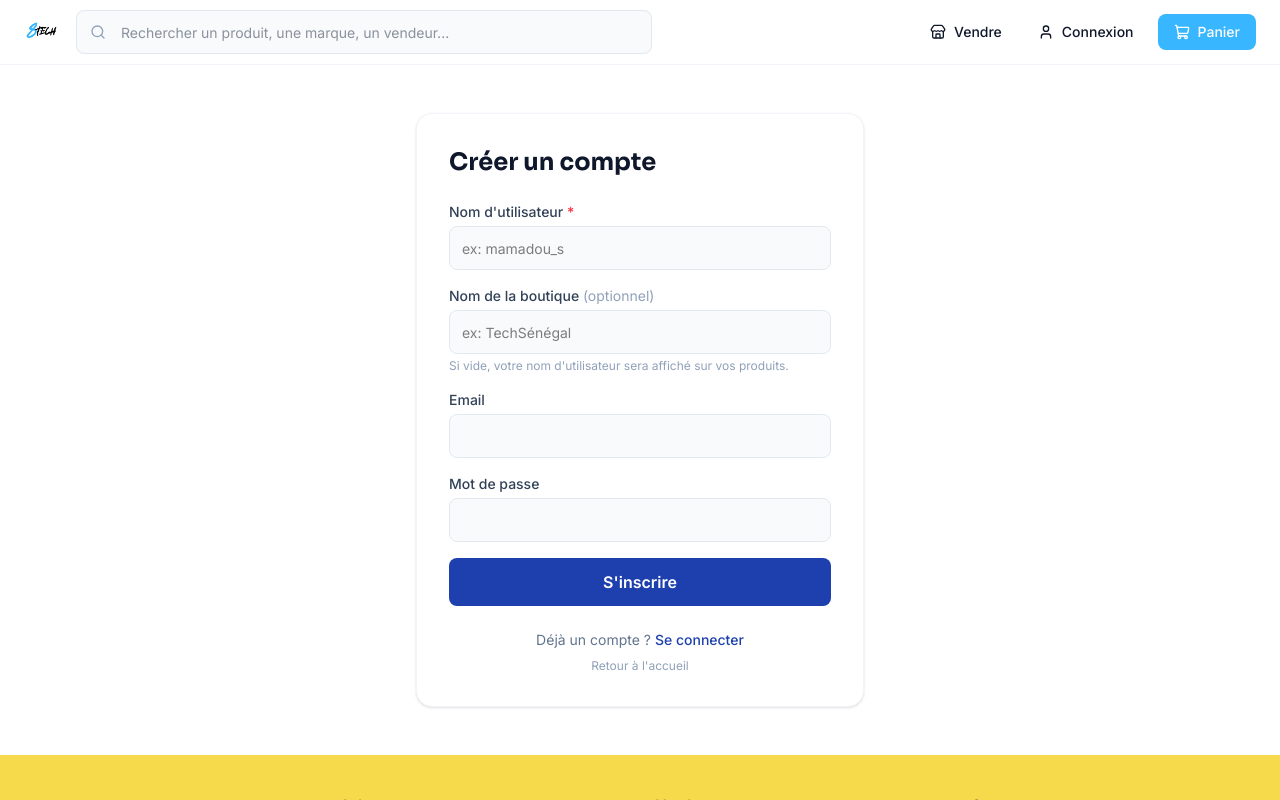
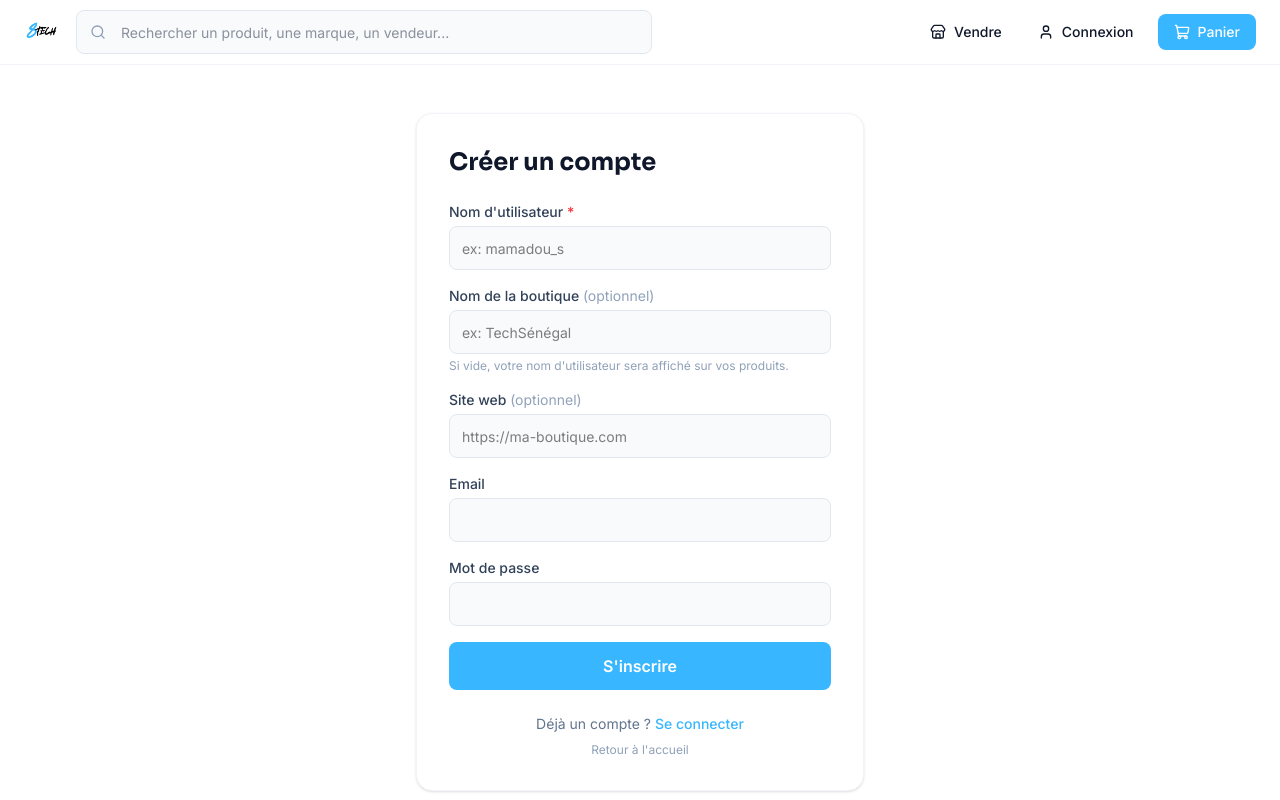
Before and after one commit to mamadou-sow-esp/8tech, a React (Vite) app: page /login in a window 1280 px wide. Both pictures are taken after a click on the button "S'inscrire". Shown: the top 800 px of the page. Built offline with nearby package versions, Linux system fonts and the light colour scheme; no server answers.

Commit message:
Fix bugs

```diff
--- a/src/components/home/FeaturedProducts.tsx
+++ b/src/components/home/FeaturedProducts.tsx
@@ -15,8 +15,8 @@ export default function FeaturedProducts() {
         {loading ? (
           <p className="text-slate-500">Chargement...</p>
         ) : (
-          <div className="grid grid-cols-3 md:grid-cols-4 gap-3 md:gap-6">
-            {products.slice(0, 9).map((p) => (
+          <div className="grid grid-cols-4 md:grid-cols-4 gap-3 md:gap-6">
+            {products.slice(0, 12).map((p) => (
               <Link key={p.id} to={`/produit/${p.id}`} className="bg-white rounded-xl border border-slate-100 overflow-hidden hover:shadow-md transition-shadow">
                 <div className="aspect-square bg-slate-100 flex items-center justify-center text-slate-400 text-xs overflow-hidden">
                   {p.image_url ? <img src={p.image_url} alt={p.name} className="w-full h-full object-cover" /> : 'Photo'}
--- a/src/components/layout/Navbar.tsx
+++ b/src/components/layout/Navbar.tsx
@@ -9,7 +9,9 @@ export default function Navbar() {
   const [query, setQuery] = useState('')
   const navigate = useNavigate()
   const { totalItems } = useCart()
-  const { user } = useAuth()
+  const { user, profile } = useAuth()
+
+  const nomAffiche = profile?.shop_name || profile?.username || user?.email?.split('@')[0] || 'Mon compte'
 
   const handleSearch = (e: React.FormEvent) => {
     e.preventDefault()
@@ -36,10 +38,10 @@ export default function Navbar() {
           </Link>
           {user ? (
             <Link to="/compte" className="flex items-center gap-2 text-sm font-medium text-brand-900 hover:text-sky-brand px-3 py-2">
-              <div className="w-7 h-7 rounded-full bg-sky-brand text-white flex items-center justify-center text-xs font-bold uppercase">
-                {user.email?.charAt(0)}
+              <div className="w-7 h-7 rounded-full bg-sky-brand text-white flex items-center justify-center text-xs font-bold uppercase shrink-0">
+                {nomAffiche.charAt(0)}
               </div>
-              Mon compte
+              <span className="max-w-[120px] truncate">{nomAffiche}</span>
             </Link>
           ) : (
             <Link to="/login" className="flex items-center gap-2 text-sm font-medium text-brand-900 hover:text-sky-brand px-3 py-2">
@@ -58,7 +60,6 @@ export default function Navbar() {
           </Link>
         </div>
 
-        {/* Bouton hamburger animé */}
         <button
           className="md:hidden ml-auto relative w-6 h-6 text-brand-900"
           onClick={() => setOpen(!open)}
@@ -69,7 +70,6 @@ export default function Navbar() {
         </button>
       </div>
 
-      {/* Menu mobile animé */}
       <div className={`md:hidden overflow-hidden transition-all duration-300 ease-in-out ${open ? 'max-h-96 opacity-100' : 'max-h-0 opacity-0'}`}>
         <div className="px-4 pb-4 flex flex-col gap-1 border-t border-slate-100 pt-3">
           <form onSubmit={handleSearch} className="relative mb-2">
@@ -88,7 +88,10 @@ export default function Navbar() {
           </Link>
           {user ? (
             <Link to="/compte" onClick={() => setOpen(false)} className="flex items-center gap-3 px-3 py-3 rounded-lg text-sm font-medium text-brand-900 hover:bg-slate-50 transition-colors">
-              <User className="w-5 h-5 text-sky-brand" /> Mon compte
+              <div className="w-6 h-6 rounded-full bg-sky-brand text-white flex items-center justify-center text-xs font-bold uppercase shrink-0">
+                {nomAffiche.charAt(0)}
+              </div>
+              <span className="truncate">{nomAffiche}</span>
             </Link>
           ) : (
             <Link to="/login" onClick={() => setOpen(false)} className="flex items-center gap-3 px-3 py-3 rounded-lg text-sm font-medium text-brand-900 hover:bg-slate-50 transition-colors">
--- a/src/context/AuthContext.tsx
+++ b/src/context/AuthContext.tsx
@@ -10,6 +10,7 @@ type Profile = {
   telephone: string | null
   adresse: string | null
   ville: string | null
+  website: string | null
 }
 
 type AuthContextType = {
@@ -17,7 +18,7 @@ type AuthContextType = {
   session: Session | null
   profile: Profile | null
   loading: boolean
-  signUp: (email: string, password: string, username: string, shopName: string) => Promise<{ error: string | null }>
+  signUp: (email: string, password: string, username: string, shopName: string, website: string) => Promise<{ error: string | null }>
   signIn: (email: string, password: string) => Promise<{ error: string | null }>
   signOut: () => Promise<void>
   refreshProfile: () => Promise<void>
@@ -54,16 +55,16 @@ export function AuthProvider({ children }: { children: ReactNode }) {
     return () => listener.subscription.unsubscribe()
   }, [])
 
-  const signUp = async (email: string, password: string, username: string, shopName: string) => {
+  const signUp = async (email: string, password: string, username: string, shopName: string, website: string) => {
     const { data, error } = await supabase.auth.signUp({ email, password })
     if (error) return { error: error.message }
 
-    // Crée le profil lié au nouvel utilisateur
     if (data.user) {
       const { error: profileError } = await supabase.from('profiles').insert({
         id: data.user.id,
         username,
         shop_name: shopName || null,
+        website: website || null,
       })
       if (profileError) return { error: profileError.message }
     }
--- a/src/pages/Login.tsx
+++ b/src/pages/Login.tsx
@@ -10,6 +10,7 @@ export default function Login() {
   const [password, setPassword] = useState('')
   const [username, setUsername] = useState('')
   const [shopName, setShopName] = useState('')
+  const [website, setWebsite] = useState('')
   const [error, setError] = useState<string | null>(null)
   const [loading, setLoading] = useState(false)
   const { signIn, signUp } = useAuth()
@@ -25,7 +26,7 @@ export default function Login() {
 
     setLoading(true)
     const { error } = isSignup
-      ? await signUp(email, password, username, shopName)
+      ? await signUp(email, password, username, shopName, website)
       : await signIn(email, password)
     setLoading(false)
 
@@ -58,33 +59,39 @@ export default function Login() {
                   <label className="block text-sm font-medium text-slate-700 mb-1">
                     Nom d'utilisateur <span className="text-red-500">*</span>
                   </label>
-                  <input type="text" value={username} onChange={(e) => setUsername(e.target.value)} placeholder="ex: mamadou_s" className="w-full h-11 px-3 rounded-lg bg-slate-50 border border-slate-200 text-sm focus:outline-none focus:ring-2 focus:ring-brand-600" />
+                  <input type="text" value={username} onChange={(e) => setUsername(e.target.value)} placeholder="ex: mamadou_s" className="w-full h-11 px-3 rounded-lg bg-slate-50 border border-slate-200 text-sm focus:outline-none focus:ring-2 focus:ring-sky-brand" />
                 </div>
                 <div>
                   <label className="block text-sm font-medium text-slate-700 mb-1">
                     Nom de la boutique <span className="text-slate-400 font-normal">(optionnel)</span>
                   </label>
-                  <input type="text" value={shopName} onChange={(e) => setShopName(e.target.value)} placeholder="ex: TechSénégal" className="w-full h-11 px-3 rounded-lg bg-slate-50 border border-slate-200 text-sm focus:outline-none focus:ring-2 focus:ring-brand-600" />
+                  <input type="text" value={shopName} onChange={(e) => setShopName(e.target.value)} placeholder="ex: TechSénégal" className="w-full h-11 px-3 rounded-lg bg-slate-50 border border-slate-200 text-sm focus:outline-none focus:ring-2 focus:ring-sky-brand" />
                   <p className="text-xs text-slate-400 mt-1">Si vide, votre nom d'utilisateur sera affiché sur vos produits.</p>
+                </div>
+                <div>
+                  <label className="block text-sm font-medium text-slate-700 mb-1">
+                    Site web <span className="text-slate-400 font-normal">(optionnel)</span>
+                  </label>
+                  <input type="url" value={website} onChange={(e) => setWebsite(e.target.value)} placeholder="https://ma-boutique.com" className="w-full h-11 px-3 rounded-lg bg-slate-50 border border-slate-200 text-sm focus:outline-none focus:ring-2 focus:ring-sky-brand" />
                 </div>
               </>
             )}
             <div>
               <label className="block text-sm font-medium text-slate-700 mb-1">Email</label>
-              <input type="email" value={email} onChange={(e) => setEmail(e.target.value)} className="w-full h-11 px-3 rounded-lg bg-slate-50 border border-slate-200 text-sm focus:outline-none focus:ring-2 focus:ring-brand-600" />
+              <input type="email" value={email} onChange={(e) => setEmail(e.target.value)} className="w-full h-11 px-3 rounded-lg bg-slate-50 border border-slate-200 text-sm focus:outline-none focus:ring-2 focus:ring-sky-brand" />
             </div>
             <div>
               <label className="block text-sm font-medium text-slate-700 mb-1">Mot de passe</label>
-              <input type="password" value={password} onChange={(e) => setPassword(e.target.value)} className="w-full h-11 px-3 rounded-lg bg-slate-50 border border-slate-200 text-sm focus:outline-none focus:ring-2 focus:ring-brand-600" />
+              <input type="password" value={password} onChange={(e) => setPassword(e.target.value)} className="w-full h-11 px-3 rounded-lg bg-slate-50 border border-slate-200 text-sm focus:outline-none focus:ring-2 focus:ring-sky-brand" />
             </div>
-            <button onClick={handleSubmit} disabled={loading} className="w-full bg-brand-700 hover:bg-brand-900 text-white font-semibold py-3 rounded-lg transition-colors disabled:opacity-60">
+            <button onClick={handleSubmit} disabled={loading} className="w-full bg-sky-brand hover:bg-sky-brand-dark text-white font-semibold py-3 rounded-lg transition-colors disabled:opacity-60">
               {loading ? 'Chargement...' : isSignup ? "S'inscrire" : 'Se connecter'}
             </button>
           </div>
 
           <p className="mt-6 text-sm text-slate-500 text-center">
             {isSignup ? 'Déjà un compte ?' : 'Pas encore de compte ?'}{' '}
-            <button onClick={() => { setIsSignup(!isSignup); setError(null) }} className="text-brand-700 font-medium">
+            <button onClick={() => { setIsSignup(!isSignup); setError(null) }} className="text-sky-brand font-medium">
               {isSignup ? 'Se connecter' : "S'inscrire"}
             </button>
           </p>
--- a/src/pages/Parametres.tsx
+++ b/src/pages/Parametres.tsx
@@ -7,6 +7,7 @@ export default function Parametres() {
   const { user, profile, refreshProfile } = useAuth()
   const [username, setUsername] = useState(profile?.username ?? '')
   const [shopName, setShopName] = useState(profile?.shop_name ?? '')
+  const [website, setWebsite] = useState(profile?.website ?? '')
   const [telephone, setTelephone] = useState(profile?.telephone ?? '')
   const [adresse, setAdresse] = useState(profile?.adresse ?? '')
   const [ville, setVille] = useState(profile?.ville ?? '')
@@ -26,6 +27,7 @@ export default function Parametres() {
       .update({
         username,
         shop_name: shopName || null,
+        website: website || null,
         telephone: telephone || null,
         adresse: adresse || null,
         ville: ville || null,
@@ -51,9 +53,8 @@ export default function Parametres() {
       )}
 
       <div className="max-w-md space-y-6">
-        {/* Infos compte */}
         <div className="space-y-4">
-          <h2 className="font-display font-bold text-brand-900 text-sm uppercase tracking-wide text-slate-500">Compte</h2>
+          <h2 className="font-display font-bold text-sm uppercase tracking-wide text-slate-500">Compte</h2>
           <div>
             <label className="block text-sm font-medium text-slate-700 mb-1">Nom d'utilisateur</label>
             <input type="text" value={username} onChange={(e) => setUsername(e.target.value)} className="w-full h-11 px-3 rounded-lg bg-slate-50 border border-slate-200 text-sm focus:outline-none focus:ring-2 focus:ring-sky-brand" />
@@ -65,12 +66,17 @@ export default function Parametres() {
             <input type="text" value={shopName} onChange={(e) => setShopName(e.target.value)} className="w-full h-11 px-3 rounded-lg bg-slate-50 border border-slate-200 text-sm focus:outline-none focus:ring-2 focus:ring-sky-brand" />
           </div>
           <div>
+            <label className="block text-sm font-medium text-slate-700 mb-1">
+              Site web <span className="text-slate-400 font-normal">(optionnel)</span>
+            </label>
+            <input type="url" value={website} onChange={(e) => setWebsite(e.target.value)} placeholder="https://ma-boutique.com" className="w-full h-11 px-3 rounded-lg bg-slate-50 border border-slate-200 text-sm focus:outline-none focus:ring-2 focus:ring-sky-brand" />
+          </div>
+          <div>
             <label className="block text-sm font-medium text-slate-700 mb-1">Email</label>
             <input type="email" defaultValue={user?.email} disabled className="w-full h-11 px-3 rounded-lg bg-slate-100 border border-slate-200 text-sm text-slate-500" />
           </div>
         </div>
 
-        {/* Coordonnées vendeur */}
         <div className="space-y-4">
           <h2 className="font-display font-bold text-sm uppercase tracking-wide text-slate-500">Coordonnées vendeur</h2>
           <p className="text-xs text-slate-400 -mt-2">Ces informations seront visibles par les acheteurs sur vos produits.</p>
```
Also changed, not shown: src/pages/ProduitDetail.tsx (+12 -4 lines).
